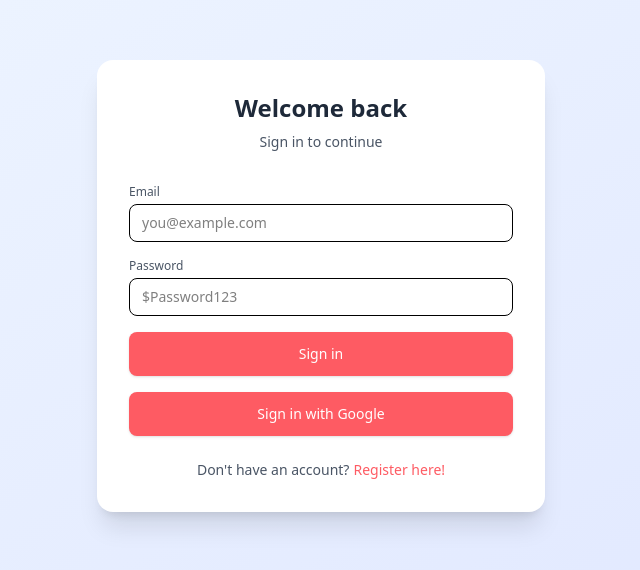
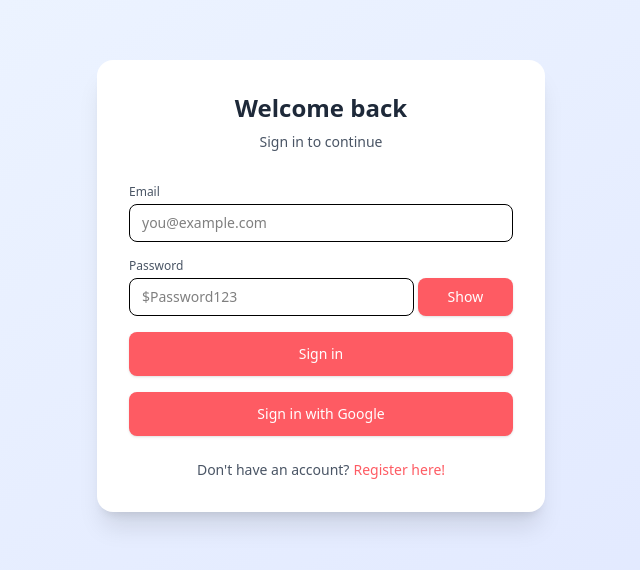
Before and after one commit to MuthuKr1shhnan/office_project, a Next.js app: page / in a window 1280 px wide. Shown: the part 114-684 px from the top of the page, without its empty margins (319-959 px from the left). Built offline with nearby package versions, Linux system fonts and the light colour scheme.

Commit message:
adding show and hide password function

```diff
--- a/app/page.jsx
+++ b/app/page.jsx
@@ -28,14 +28,37 @@ const loginSchema = Yup.object({
 
 const registerSchema = Yup.object({
   name: Yup.string()
-    .matches(/^[A-Za-z\s]+$/, "Name should contain only letters")
-    .required("Name is required"),
+    .required("Name is required")
+
+    .matches(/^[A-Za-z\s.]+$/, "Only letter are allowed")
+
+    .matches(/^[A-Za-z]/, "Name must start with a letter")
+
+    .matches(/[A-Za-z]$/, "Name must not end with a dot or space"),
+
   email: Yup.string()
     .email("Enter a valid email")
     .required("Email is required"),
   password: Yup.string()
-    .min(12, "Password must be 12+ characters")
-    .required("Password is required"),
+    .required("Password is required")
+
+    // no spaces allowed
+    .matches(/^\S+$/, "Password must not contain spaces")
+
+    // at least one letter
+    .matches(/[A-Za-z]/, "Password must contain at least one letter")
+
+    // at least one number
+    .matches(/\d/, "Password must contain at least one number")
+
+    // at least one symbol (optional)
+    .matches(/[^A-Za-z0-9]/, "Password must contain at least one symbol")
+
+    // length
+    .min(12, "Password must be at least 12 characters")
+
+    // symbols
+    .matches(/[^A-Za-z0-9]{1}/, "Password must contain only one symbol"),
   confirmPassword: Yup.string()
     .oneOf([Yup.ref("password")], "Passwords do not match")
     .required("Confirm password is required"),
@@ -45,11 +68,15 @@ const registerSchema = Yup.object({
   fee: Yup.string().when("role", ([role], schema) => {
     return role === "doctor"
       ? schema
-          .test("is-valid-number", "Invalid amount! Enter valid number", function (value) {
+          .test(
+            "is-valid-number",
+            "Invalid amount! Enter valid number",
+            function (value) {
               if (!value) return false;
               const num = Number(value);
               return !isNaN(num);
-          })
+            }
+          )
           .test("is-positive", "Fee must be positive", function (value) {
             if (!value) return false;
             const num = Number(value);
@@ -80,6 +107,7 @@ const registerSchema = Yup.object({
 const Page = () => {
   const router = useRouter();
   const [mode, setMode] = useState("login");
+  const [showPassword, setShowPassword] = useState(false);
 
   const loadUserDetails = async (user) => {
     if (!user?.uid) return null;
@@ -159,7 +187,7 @@ const Page = () => {
   };
 
   return (
-    <div className='min-h-screen bg-gradient-to-br from-blue-50 to-indigo-100 flex items-center justify-center p-4'>
+    <div className='min-h-screen bg-linear-to-br from-blue-50 to-indigo-100 flex items-center justify-center p-4'>
       <div className='max-w-md w-full bg-white rounded-2xl shadow-xl p-8'>
         <div className='text-center mb-8'>
           <h2 className='text-2xl font-bold text-gray-800 mb-2'>
@@ -181,7 +209,7 @@ const Page = () => {
             onSubmit={handleLoginSubmit}
           >
             {({ isSubmitting }) => (
-              <Form className='space-y-4' noValidate>
+              <Form className='space-y-4'>
                 <div>
                   <label className='block text-xs text-gray-600 mb-1'>
                     Email
@@ -203,12 +231,20 @@ const Page = () => {
                   <label className='block text-xs text-gray-600 mb-1'>
                     Password
                   </label>
+                  <div className='flex w-full gap-1'>
                     <Field
-                    type='password'
+                      type={showPassword ? "text" : "password"}
                       name='password'
-                    className='w-full text-sm bg-white border rounded-lg px-3 py-2'
+                      className='w-3/4 text-sm bg-white border rounded-lg px-3 py-2'
                       placeholder='$Password123'
                     />
+                    <Btn
+                      className='w-1/4 p-1'
+                      onClick={() => setShowPassword(!showPassword)}
+                    >
+                      {showPassword ? "Hide" : "Show"}
+                    </Btn>
+                  </div>
                   <ErrorMessage
                     name='password'
                     component='div'
@@ -474,17 +510,25 @@ const Page = () => {
                   <label className='block text-xs text-gray-600 mb-1'>
                     Password *
                   </label>
+                  <div className='flex gap-1 w-full'>
                     <Field
-                    type='password'
+                      type={showPassword ? "text" : "password"}
                       name='password'
                       value={values.password}
-                    className={`w-full text-sm bg-white border rounded-lg px-3 py-2 focus:outline-none focus:ring-2 focus:ring-blue-500 ${
+                      className={`w-3/4 text-sm bg-white border rounded-lg px-3 py-2 focus:outline-none focus:ring-2 focus:ring-blue-500 ${
                         errors.password && touched.password
                           ? "border-red-300"
                           : "border-gray-200"
                       }`}
                       placeholder='Choose a password'
-                  />
+                    />{" "}
+                    <Btn
+                      className='w-1/4 p-1'
+                      onClick={() => setShowPassword(!showPassword)}
+                    >
+                      {showPassword ? "Hide" : "Show"}
+                    </Btn>
+                  </div>
                   <ErrorMessage
                     name='password'
                     component='div'
--- a/component/Btn.jsx
+++ b/component/Btn.jsx
@@ -8,7 +8,7 @@ export default function Btn({
   className = "",
   ...props
 }) {
-  let baseStyles = "w-full text-sm font-medium py-2 rounded-lg transition";
+  let baseStyles = "text-sm font-medium py-2 rounded-lg transition";
 
   let variantStyles =
     variant === "primary"
```
Lines whose indentation alone changed are shown as unchanged.
